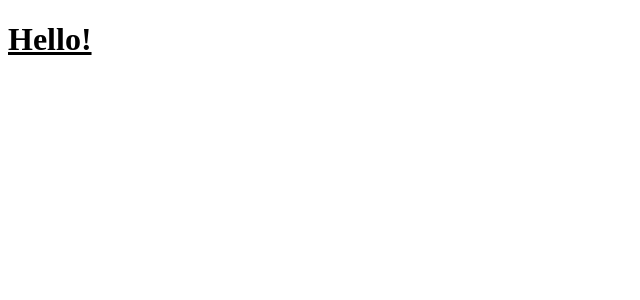
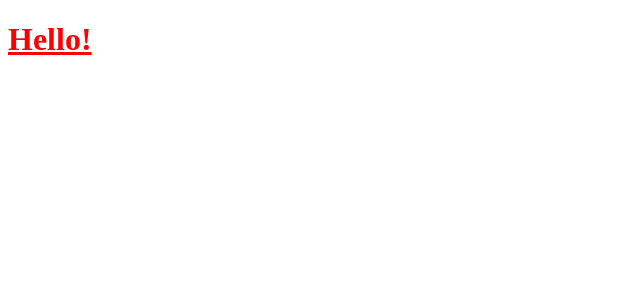
Before and after one commit to kyledobash/Learning_Angular_Proj, an Angular app in the folder ng4-playground/: page / in a window 1280 px wide. Shown: the top 300 px of the page, without its empty margins (0-640 px from the left). Built offline with nearby package versions, Linux system fonts and the light colour scheme.

Commit message:
implemented class binding through property binding manipulating css

```diff
--- a/ng4-playground/src/app/app.component.ts
+++ b/ng4-playground/src/app/app.component.ts
@@ -3,15 +3,20 @@ import { Component } from '@angular/core';
 @Component({
   selector: 'app-root',
   template: `
-  <h1>Hello!</h1>
+  <h1 [class]="titleClass">Hello!</h1>
   `,
   styles: [`
   h1 {
     text-decoration: underline;
   }
+
+  .red-title {
+    color: red;
+  }
   `]
 })
 export class AppComponent {
 
+  titleClass = 'red-title'
 
 }
```
